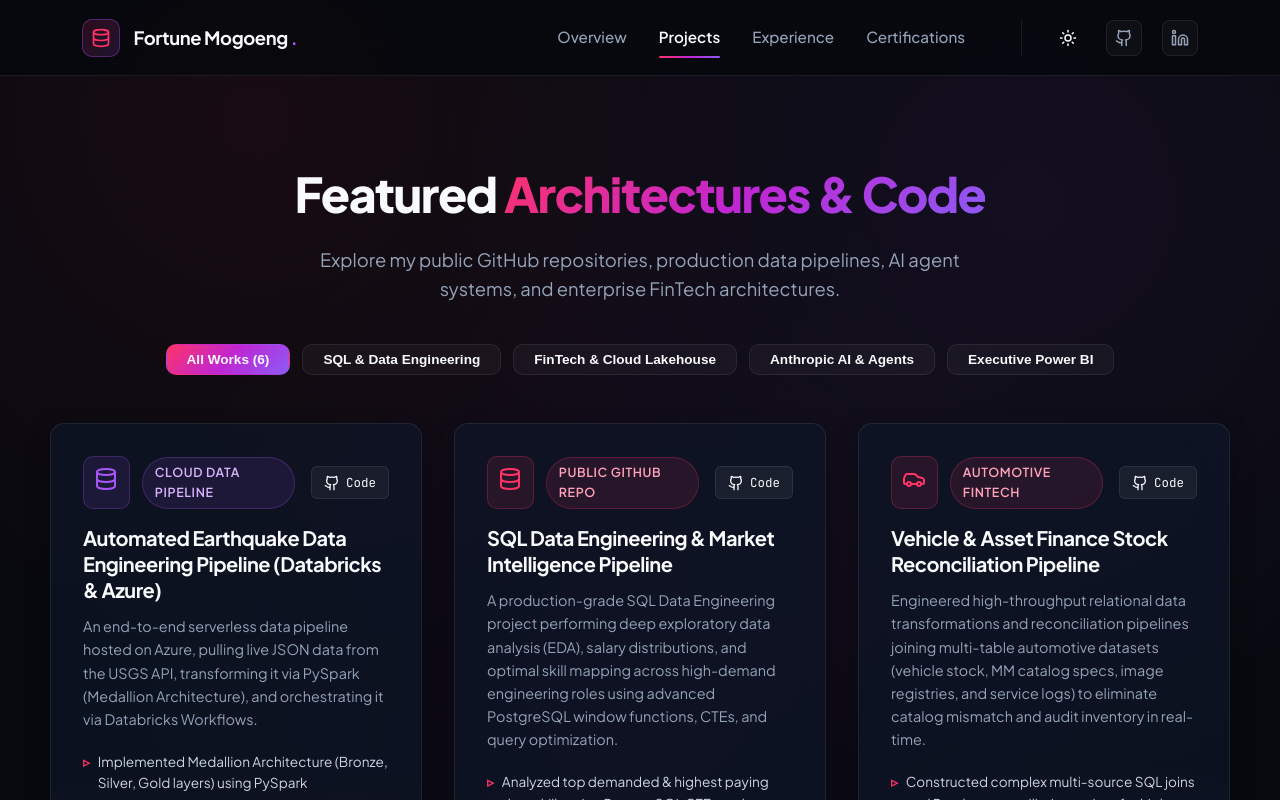
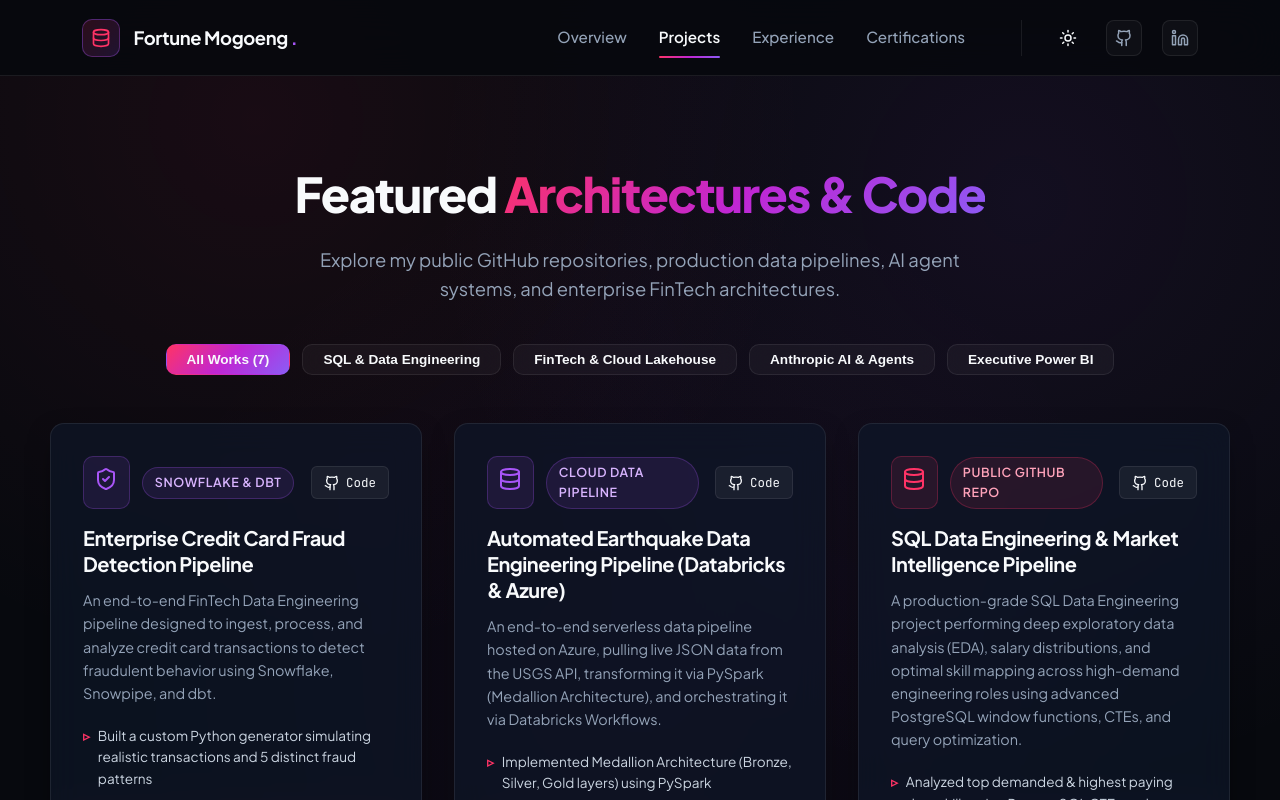
Before and after one commit to fortuneMog/portfolio, a React (Vite) app: page /projects in a window 1280 px wide. Shown: the top 800 px of the page. Built offline with nearby package versions, Linux system fonts and the light colour scheme.

Commit message:
Add Snowflake Fraud Detection project to portfolio

```diff
--- a/src/pages/Projects.jsx
+++ b/src/pages/Projects.jsx
@@ -1,5 +1,5 @@
 import React, { useState, useEffect } from 'react';
-import { Database, Layers, Car, Bot, Cloud, BarChart3, X, CheckCircle2, Terminal, Copy, Check } from 'lucide-react';
+import { Database, Layers, Car, Bot, Cloud, BarChart3, X, CheckCircle2, Terminal, Copy, Check, ShieldCheck } from 'lucide-react';
 import ProjectCard from '../components/ProjectCard';
 import './Projects.css';
 
@@ -52,6 +52,59 @@ const Projects = () => {
   };
 
   const projects = [
+    {
+      id: 7,
+      title: "Enterprise Credit Card Fraud Detection Pipeline",
+      category: "fintech-cloud",
+      badge: "Snowflake & dbt",
+      badgeType: "purple",
+      icon: <ShieldCheck size={24} color="var(--accent-purple)" />,
+      description: "An end-to-end FinTech Data Engineering pipeline designed to ingest, process, and analyze credit card transactions to detect fraudulent behavior using Snowflake, Snowpipe, and dbt.",
+      highlights: [
+        "Built a custom Python generator simulating realistic transactions and 5 distinct fraud patterns",
+        "Implemented continuous data ingestion using Snowflake External Stages and Snowpipe",
+        "Orchestrated a strict Medallion Architecture (Bronze, Silver, Gold) in dbt with custom Jinja macros for PII masking"
+      ],
+      tags: ["Snowflake", "dbt", "Snowpipe", "Python", "Data Engineering", "FinTech"],
+      github: "https://github.com/fortuneMog/Snowflake_Fraud_Detection",
+      architecture: {
+        problem: "Financial institutions require real-time, scalable data pipelines to detect complex fraud patterns (like impossible travel and velocity spikes) while strictly governing access to PII.",
+        solution: "Engineered a modern data stack pipeline using Snowflake for robust RBAC infrastructure and dbt for modular, testable data transformations and risk scoring.",
+        flow: [
+          { stage: "Synthetic Generation", desc: "Python engine generates millions of transactions featuring diurnal cycles, Luhn-validated PANs, and specific fraud scenarios." },
+          { stage: "Continuous Ingestion", desc: "Snowpipe automatically loads raw JSON/CSV data from S3 external stages into Snowflake landing tables." },
+          { stage: "Cleansing (Silver)", desc: "dbt models flatten data, cast types, and apply custom Jinja macros to mask PANs (************1234) and calculate Haversine geographic distances." },
+          { stage: "Analytics (Gold)", desc: "Aggregated Data Marts assign a 0-100 composite fraud risk score to every cardholder based on velocity and geographic anomalies." }
+        ],
+        codeSnippet: `-- 🥈 Silver Layer dbt Transformation (Haversine Distance & PII Masking)
+WITH raw_txns AS (
+    SELECT * FROM {{ ref('stg_raw_transactions') }}
+),
+masked_txns AS (
+    SELECT
+        transaction_id,
+        {{ mask_pii('credit_card_number') }} AS masked_pan,
+        merchant_id,
+        transaction_amount,
+        latitude,
+        longitude,
+        timestamp
+    FROM raw_txns
+)
+SELECT
+    t1.transaction_id,
+    t1.masked_pan,
+    t1.transaction_amount,
+    {{ calculate_haversine('t1.latitude', 't1.longitude', 't2.latitude', 't2.longitude') }} AS distance_from_last_txn,
+    t1.timestamp
+FROM masked_txns t1
+LEFT JOIN masked_txns t2
+    ON t1.masked_pan = t2.masked_pan
+    AND t1.timestamp > t2.timestamp
+QUALIFY ROW_NUMBER() OVER (PARTITION BY t1.transaction_id ORDER BY t2.timestamp DESC) = 1;`,
+        impact: "Enabled real-time fraud hotspot detection and automated risk scoring while completely isolating raw PII from downstream business analysts via Snowflake RBAC."
+      }
+    },
     {
       id: 6,
       title: "Automated Earthquake Data Engineering Pipeline (Databricks & Azure)",
```
